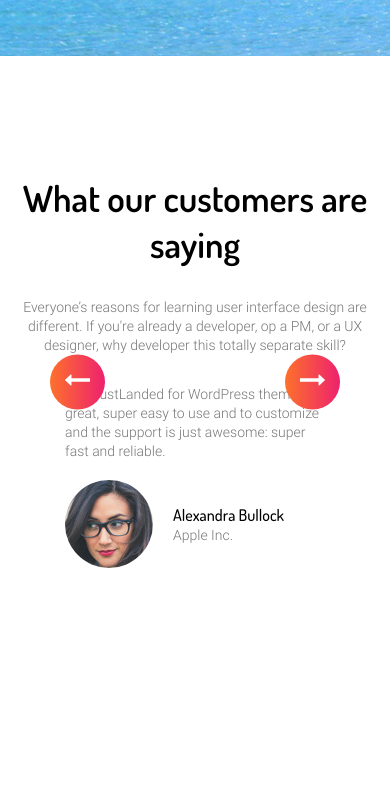
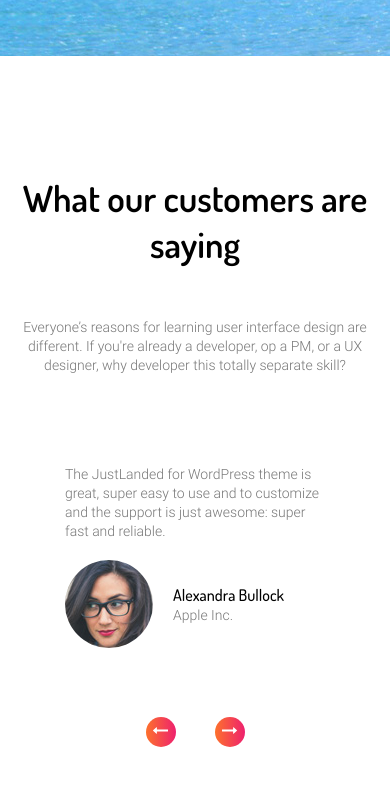
Before and after one commit to feyaq13/giant-app, a website built with Parcel: page src/index.html in a window 390 px wide. Shown: the part 9860-10645 px from the top of the page. Before the commit the page ends 10567 px from the top, so only its background shows below. Built offline with nearby package versions, Linux system fonts and the light colour scheme.

Commit message:
добавляет адаптивность для экранов < 480px

```diff
--- a/src/index.html
+++ b/src/index.html
@@ -256,14 +256,14 @@
     <button class="slider-reviews__prev">
       <?xml version="1.0" encoding="UTF-8"?>
       <!DOCTYPE PUBLIC '-//W3C//DTD SVG 1.1//EN'  'http://www.w3.org/Graphics/SVG/1.1/DTD/svg11.dtd'>
-      <svg viewBox="0 0 493.4 493.4" xmlns="http://www.w3.org/2000/svg" width="25">
+      <svg class="icon" viewBox="0 0 493.4 493.4" xmlns="http://www.w3.org/2000/svg" width="25">
         <path fill="#fff" d="M490.8 212.7a8.9 8.9 0 00-6.6-2.6H128v-64c0-3.8-1.8-6.5-5.4-8.2a9 9 0 00-10 1.7L2.9 240.6a9.4 9.4 0 000 13.5l109.6 100c3 2.4 6.4 2.9 10 1.3a8.3 8.3 0 005.4-8.2v-64h356.3c2.7 0 4.9-.9 6.6-2.6a8.9 8.9 0 002.6-6.5v-54.8c0-2.7-.9-5-2.6-6.6z"/>
       </svg>
     </button>
     <button class="slider-reviews__next">
       <?xml version="1.0" encoding="UTF-8"?>
       <!DOCTYPE  PUBLIC '-//W3C//DTD SVG 1.1//EN'  'http://www.w3.org/Graphics/SVG/1.1/DTD/svg11.dtd'>
-      <svg viewBox="0 0 493.4 493.4" xmlns="http://www.w3.org/2000/svg" width="25">
+      <svg class="icon" viewBox="0 0 493.4 493.4" xmlns="http://www.w3.org/2000/svg" width="25">
         <path fill="#fff" d="M490.5 239.3l-109.6-100c-3-2.4-6.4-2.9-10-1.4a8.3 8.3 0 00-5.5 8.3v64H9.1c-2.6 0-4.8.8-6.5 2.5a8.9 8.9 0 00-2.6 6.6V274c0 2.7.9 4.9 2.6 6.6a8.9 8.9 0 006.5 2.5h356.3v64c0 3.8 1.9 6.6 5.5 8.3a9 9 0 0010-1.7l109.6-101.1a9.3 9.3 0 000-13.4z"/>
       </svg>
     </button>
--- a/src/scss/main.scss
+++ b/src/scss/main.scss
@@ -633,12 +633,18 @@ $width: 300px;
   margin-left: auto;
   margin-right: auto;
   margin-bottom: 30px;
+  padding: 20px;
 }
 
 .slider-reviews {
   overflow: hidden;
-  margin: 0 auto 20px;
+  margin: 0 auto;
   max-width: $width;
+  padding: 20px 0;
+
+  @media (max-width: 320px) {
+    max-width: 200px;
+  }
 
   @media  (min-width: $width * 1 + $padding) {
     max-width: $width * 1;
@@ -690,6 +696,10 @@ $width: 300px;
   border-radius: 50%;
   margin-right: 20px;
   width: 88px;
+
+  @media (max-width: 320px) {
+    width: 50px;
+  }
 }
 
 .about-person__name {
@@ -706,7 +716,12 @@ $width: 300px;
 .slide {
   max-width: 100%;
   min-width: $width;
-  padding: 0 20px;
+  padding: 20px;
+  transition: box-shadow .3s ease-in-out;
+
+  @media  (max-width: 320px) {
+    min-width: 100%;
+  }
 
   @media  (min-width: $width * 1 + $padding) {
     max-width: calc(100% / 1);
@@ -727,6 +742,10 @@ $width: 300px;
   @media (min-width: $width * 5 + $padding) {
     max-width: calc(100% / 5);
   }
+
+  &:hover {
+    box-shadow: 0 10px 30px 0 rgba(0, 0, 0, 0.1);
+  }
 }
 
 /* состояние по-умолчанию, так как первой картинке предшествующих ей нет */
@@ -738,7 +757,7 @@ $width: 300px;
 .slider-reviews__next {
   position: absolute;
   z-index: 999;
-  top: 50%;
+  top: 60%;
   transform: translateY(-50%);
   width: 55px;
   height: 55px;
@@ -749,6 +768,15 @@ $width: 300px;
     background: #cfcfcf;
     cursor: not-allowed;
   }
+
+  @media (max-width: 480px) {
+    height: 30px;
+    width: 30px;
+
+    & .icon {
+      width: 15px;
+    }
+  }
 }
 
 .slider-reviews__next {
@@ -756,10 +784,30 @@ $width: 300px;
   z-index: 999;
   background: linear-gradient(to right, #fd712c, #ee216e);
   border-radius: 50%;
+
+  @media (max-width: 786px) and (min-width: 481px) {
+    right: 20px;
+  }
+
+  @media (max-width: 480px) {
+    right: auto;
+    left: 55%;
+    top: 90%;
+  }
 }
 
 .slider-reviews__prev {
   left: 50px;
   background: linear-gradient(to right, #fd712c, #ee216e);
   border-radius: 50%;
+
+  @media (max-width: 786px) and (min-width: 481px) {
+    left: 20px;
+  }
+
+  @media (max-width: 480px) {
+    top: 90%;
+    left: auto;
+    right: 55%;
+  }
 }
```
